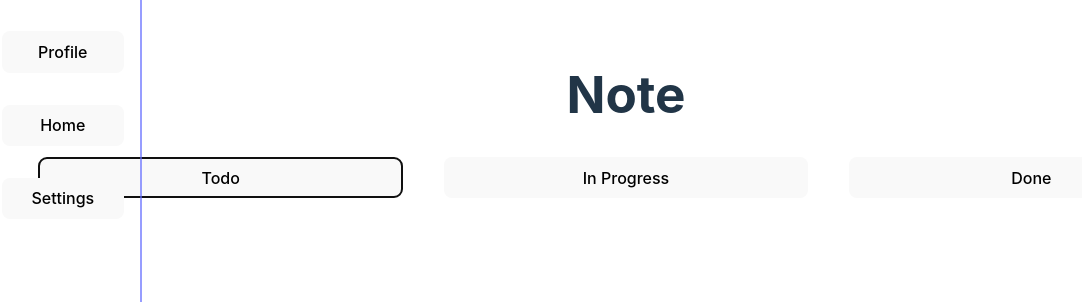
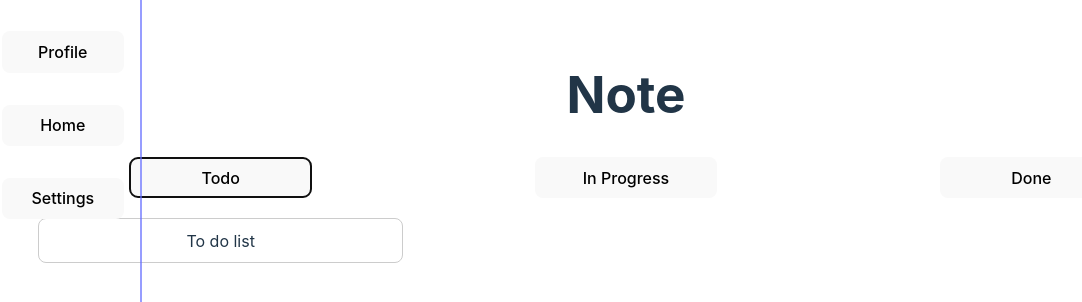
Before and after one commit to abhishekpatelmc/note-app, a React (Vite) app: page / in a window 1280 px wide. Both pictures are taken after a click on the button "Todo". Shown: the top 302 px of the page, without its empty margins (14-1096 px from the left). Built offline with nearby package versions, Linux system fonts and the light colour scheme.

Commit message:
feat: Add toggle functionality to show/hide details in Home component

```diff
--- a/src/components/home/Home.css
+++ b/src/components/home/Home.css
@@ -7,3 +7,15 @@
   width: 30%;
   margin: 0 auto;
 }
+
+.homeList_item button {
+  width: 50%;
+}
+
+.homeList_item_details {
+  margin-top: 20px;
+  border: 1px solid #ccc;
+  border-radius: 8px;
+  padding: 0.6em 1.2em;
+  /* background-color: #1a1a1a; */
+}
--- a/src/components/home/Home.tsx
+++ b/src/components/home/Home.tsx
@@ -1,13 +1,34 @@
+import { useState } from "react";
 import "./Home.css";
 
 const Home = () => {
+  const [todoVisible, setTodoVisible] = useState(false);
+  const [inporgressVisible, setInprogressVisible] = useState(false);
+  const [doneVisbile, setDoneVisible] = useState(false);
+
   return (
     <div>
       <h1>Note</h1>
       <div className="homeList">
-        <button className="homeList_item">Todo</button>
-        <button className="homeList_item">In Progress</button>
-        <button className="homeList_item">Done</button>
+        <div className="homeList_item">
+          <button onClick={() => setTodoVisible(!todoVisible)}>Todo</button>
+          {todoVisible && (
+            <div className="homeList_item_details">To do list</div>
+          )}
+        </div>
+
+        <div className="homeList_item">
+          <button onClick={() => setInprogressVisible(!inporgressVisible)}>
+            In Progress
+          </button>
+          {inporgressVisible && (
+            <div className="homeList_item_details">In Progress</div>
+          )}
+        </div>
+        <div className="homeList_item">
+          <button onClick={() => setDoneVisible(!doneVisbile)}>Done</button>
+          {doneVisbile && <div className="homeList_item_details">Done</div>}
+        </div>
       </div>
     </div>
   );
```
